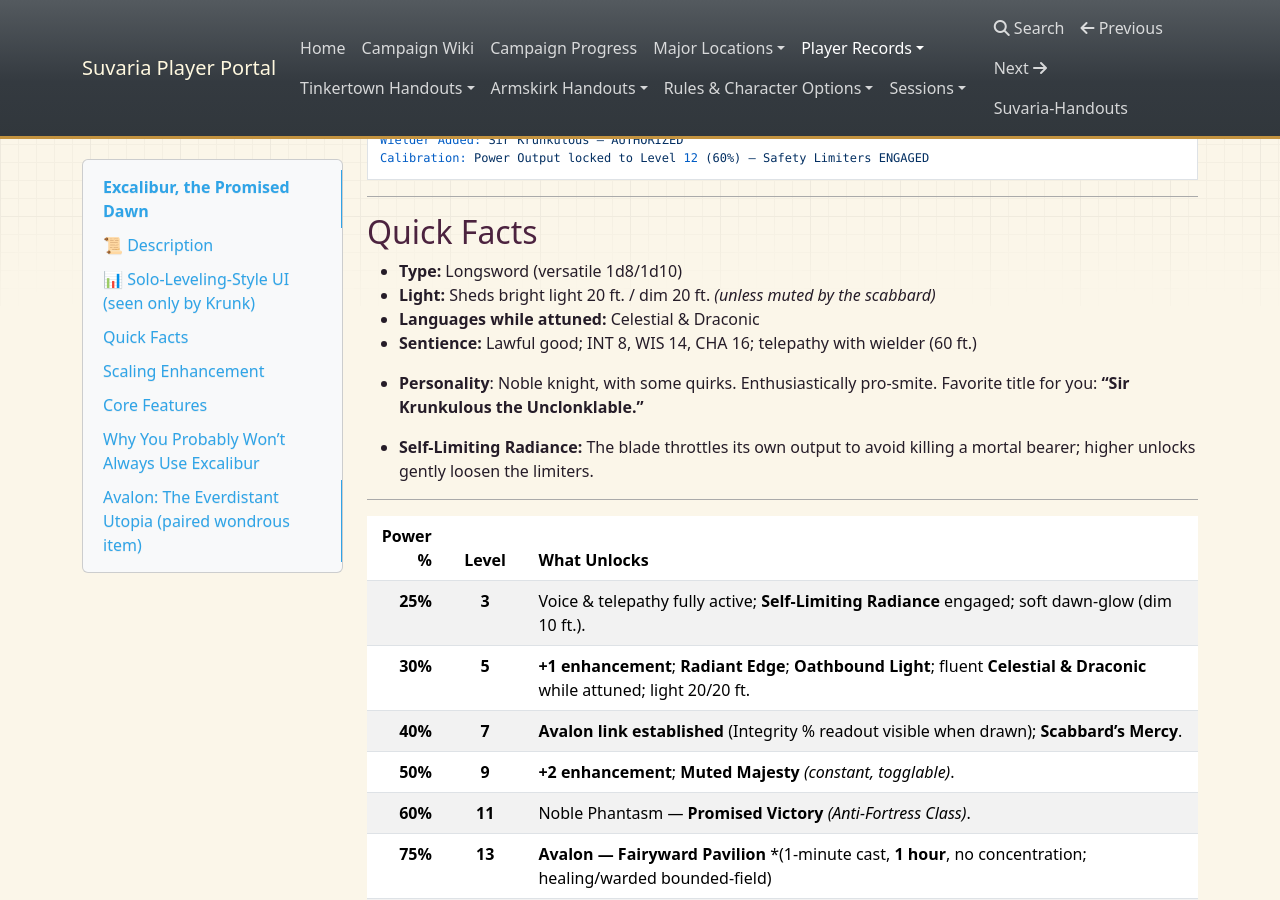
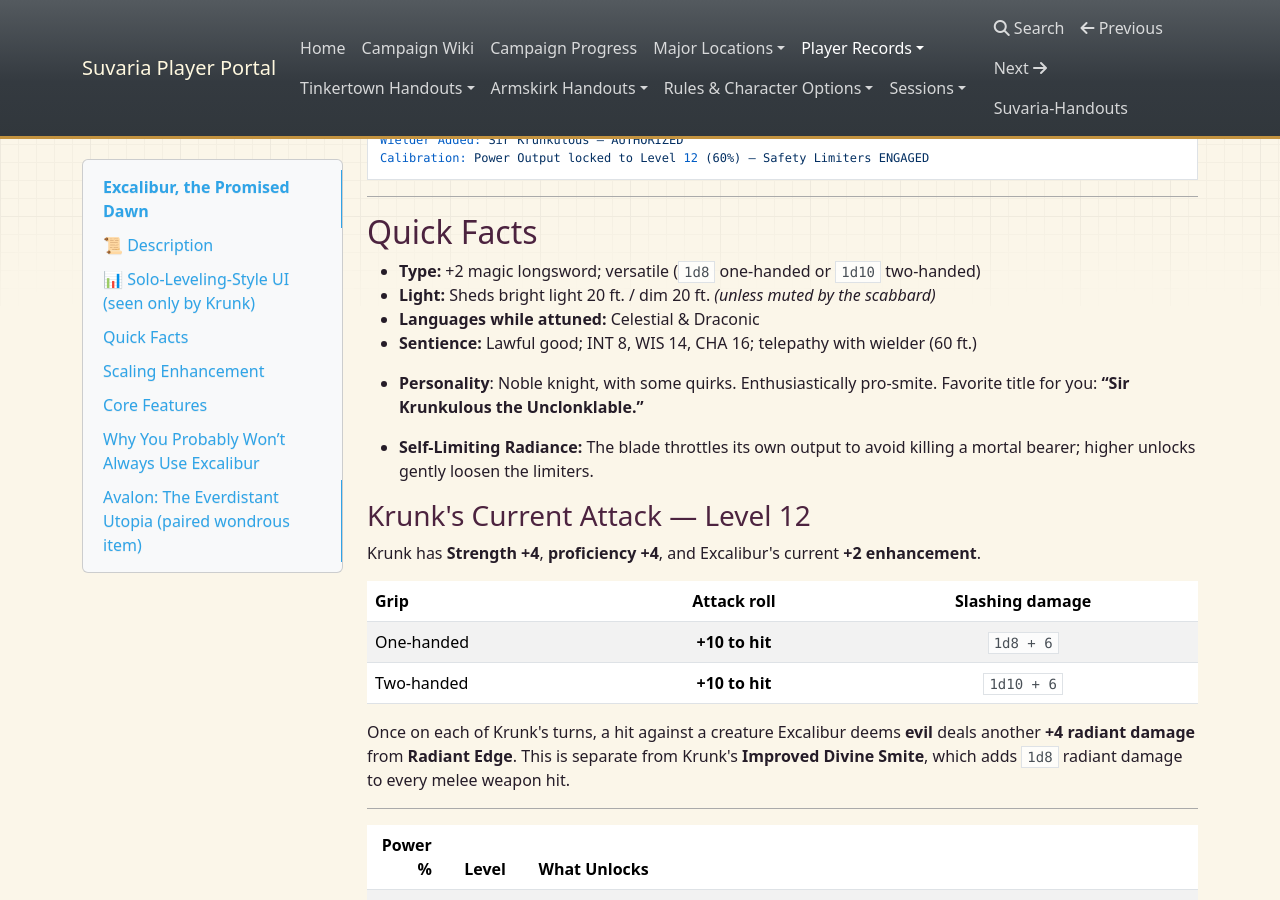
Before and after one commit to blakewrege/Suvaria-Handouts, an MkDocs documentation site: the page built from docs/excalibur-promised-dawn.md, in a window 1280 px wide and 900 px high, scrolled down 805 px. Built offline with MkDocs 1.6.1, drawn with Linux system fonts in a browser that asks for light colours; nearby versions of some CDN libraries.

Commit message:
Publish clarified Excalibur statistics

```diff
--- a/docs/excalibur-promised-dawn.md
+++ b/docs/excalibur-promised-dawn.md
@@ -36,13 +36,24 @@ Calibration: Power Output locked to Level 12 (60%) — Safety Limiters ENGAGED
 
 ## Quick Facts
 
-* **Type:** Longsword (versatile 1d8/1d10)
+* **Type:** +2 magic longsword; versatile (`1d8` one-handed or `1d10` two-handed)
 * **Light:** Sheds bright light 20 ft. / dim 20 ft. *(unless muted by the scabbard)*
 * **Languages while attuned:** Celestial & Draconic
 * **Sentience:** Lawful good; INT 8, WIS 14, CHA 16; telepathy with wielder (60 ft.)
 
 * **Personality**: Noble knight, with some quirks. Enthusiastically pro-smite. Favorite title for you: **“Sir Krunkulous the Unclonklable.”**
 * **Self-Limiting Radiance:** The blade throttles its own output to avoid killing a mortal bearer; higher unlocks gently loosen the limiters.
+
+### Krunk's Current Attack — Level 12
+
+Krunk has **Strength +4**, **proficiency +4**, and Excalibur's current **+2 enhancement**.
+
+| Grip | Attack roll | Slashing damage |
+|---|:---:|:---:|
+| One-handed | **+10 to hit** | `1d8 + 6` |
+| Two-handed | **+10 to hit** | `1d10 + 6` |
+
+Once on each of Krunk's turns, a hit against a creature Excalibur deems **evil** deals another **+4 radiant damage** from **Radiant Edge**. This is separate from Krunk's **Improved Divine Smite**, which adds `1d8` radiant damage to every melee weapon hit.
 
 ---
 
```
Also changed, not shown: docs/krunk-record.md (+2 -2 lines).
